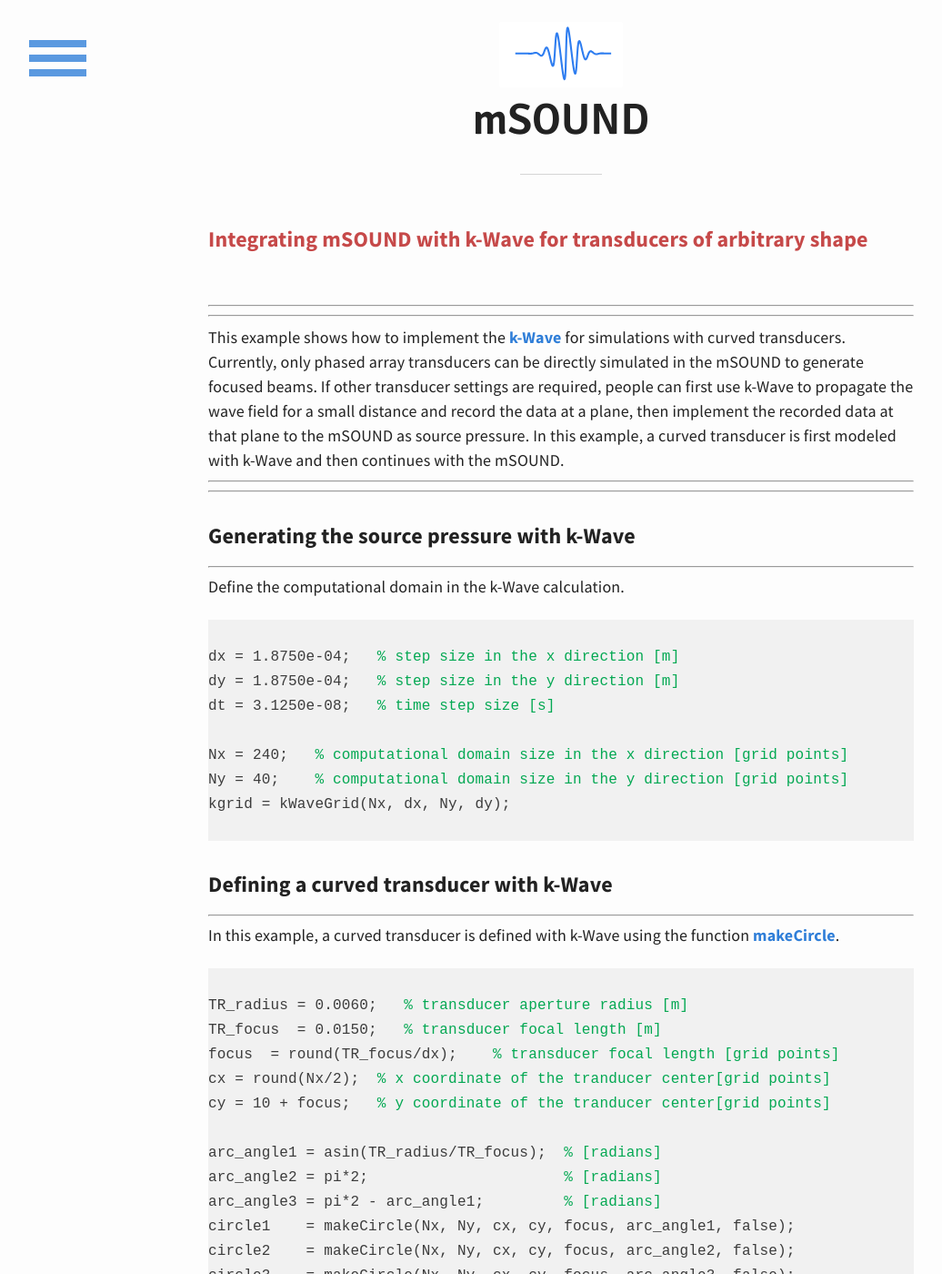
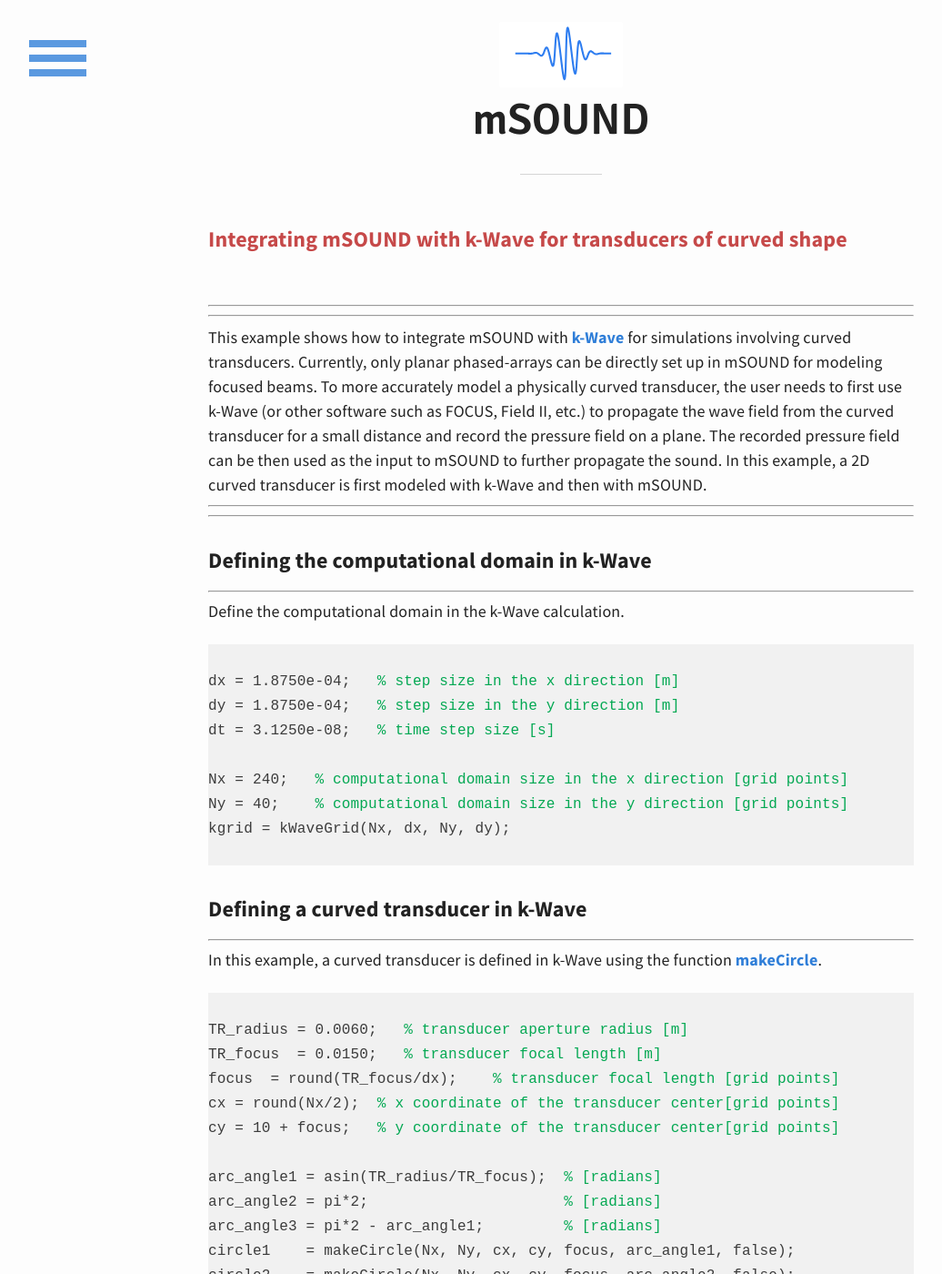
Before and after one commit to m-SOUND/mSOUND, a Jekyll site: the page built from _posts/2019-07-22-combine-k-Wave-TMDM.html, in a window 1280 px wide and 1400 px high. Shown: the whole window at 91% size, without its empty margins (23-1059 px from the left). Built offline with Jekyll 4.4.1, drawn with Linux system fonts in a browser that asks for light colours; some of the changed text lies outside the part shown.

Commit message:
Update 2019-07-22-combine-k-Wave-TMDM.html

```diff
--- a/_posts/2019-07-22-combine-k-Wave-TMDM.html
+++ b/_posts/2019-07-22-combine-k-Wave-TMDM.html
@@ -1,21 +1,23 @@
 ---
-title: Integrating mSOUND with k-Wave for transducers of arbitrary shape
+title: Integrating mSOUND with k-Wave for transducers of curved shape
 ---
 <p>
 <br>
 <hr>
 <hr>
-This example shows how to implement the <a href="http://www.k-wave.org/">k-Wave</a> for simulations with curved transducers.
-Currently, only phased array transducers can be directly simulated in the mSOUND to generate focused beams. If other transducer settings
-are required, people can first use k-Wave to propagate the wave field for a small distance and record the data at a plane,
-then implement the recorded data at that plane to the mSOUND as source pressure. In this example, a curved transducer is first modeled
-with k-Wave and then continues with the mSOUND.
+This example shows how to integrate mSOUND with <a href="http://www.k-wave.org/">k-Wave</a>
+for simulations involving curved transducers. Currently,
+only planar phased-arrays can be directly set up in mSOUND for modeling focused beams. To more accurately model a physically
+curved transducer, the user needs to first use k-Wave (or other software such as FOCUS, Field II, etc.)
+to propagate the wave field from the curved transducer for a small distance and record the pressure field on a plane.
+The recorded pressure field can be then used as the input to mSOUND to further propagate the sound. In this example,
+a 2D curved transducer is first modeled with k-Wave and then with mSOUND.
 <hr>
 <hr>
 </p>
 
 <!---k-Wave simulation--->
-<h6>Generating the source pressure with k-Wave</h6>
+<h6>Defining the computational domain in k-Wave</h6>
 <hr>
 <p>
 Define the computational domain in the k-Wave calculation.
@@ -31,17 +33,17 @@ kgrid = kWaveGrid(Nx, dx, Ny, dy);
 </p>
 
 <!---define a curved transducer with k-Wave--->
-<h6>Defining a curved transducer with k-Wave</h6>
+<h6>Defining a curved transducer in k-Wave</h6>
 <hr>
 <p>
- In this example, a curved transducer is defined with k-Wave using the function
-   <a href="http://www.k-wave.org/documentation/makeCircle.php">makeCircle</a>.
+ In this example, a curved transducer is defined in k-Wave using the function
+ <a href="http://www.k-wave.org/documentation/makeCircle.php">makeCircle</a>.
 <pre> <code>
 TR_radius = 0.0060;   <font color="#03a852">% transducer aperture radius [m] </font>
 TR_focus  = 0.0150;   <font color="#03a852">% transducer focal length [m]</font>
 focus  = round(TR_focus/dx);  <font color="#03a852">  % transducer focal length [grid points]</font>
-cx = round(Nx/2);  <font color="#03a852">% x coordinate of the tranducer center[grid points] </font>
-cy = 10 + focus;   <font color="#03a852">% y coordinate of the tranducer center[grid points] </font>
+cx = round(Nx/2);  <font color="#03a852">% x coordinate of the transducer center[grid points] </font>
+cy = 10 + focus;   <font color="#03a852">% y coordinate of the transducer center[grid points] </font>
 
 arc_angle1 = asin(TR_radius/TR_focus);  <font color="#03a852">% [radians] </font>
 arc_angle2 = pi*2;                      <font color="#03a852">% [radians] </font>
@@ -81,19 +83,19 @@ sensor_data = reshape(sensor_data, Nx, length(kgrid.t_array));
 <!---implement signal to the TMDM--->
 <h6>Implementing signals to the TMDM</h6>
 <p>
- Pressure recorded at the sensor positions from k-Wave simulation will be used as the source pressure for the TMDM simulation.
- One thing to take notice of is that sensor data from k-Wave is indexed as [time, sensor_positions], while in the
- TMDM is [sensor_positions, time]. If the time step or transverse saptial domain size in the k-Wave is different from TMDM,
+ Pressure recorded at the sensor positions from the k-Wave simulation will be used as the source pressure in mSOUND.
+ It is noted that sensor data from k-Wave is indexed as [time, sensor_positions], while in mSOUND it is [sensor_positions, time].
+ If the time step or transverse spatial domain size in k-Wave is different from that in mSOUND,
  sensor_data from the k-Wave needs to be resized.
 <pre> <code>
-<font color="#03a852">% defining the computational domain in TMDM</font>
+<font color="#03a852">% defining the computational domain in mSOUND</font>
 x_length = kgrid.dx*kgrid.Nx;
 y_length = TR_focus - kgrid.dy*(Ny-20);
 t_length = max(kgrid.t_array);
-dt = 6.2500e-08;  <font color="#03a852">% time step in TMDM [s]</font>
+dt = 6.2500e-08;  <font color="#03a852">% time step in mSOUND [s]</font>
 mgrid = set_grid(dt, t_length, dx, x_length, dy, y_length);
 
-<font color="#03a852">% resize the sensor data as a larger time step is applied in the TMDM</font>
+<font color="#03a852">% resize the sensor data as a larger time step is applied in mSOUND</font>
 source_p = sensor_data(:, 1:2:end).';
 
 <font color="#03a852">% Define the medium properties in the TMDM</font>
@@ -110,15 +112,14 @@ medium.c0   = 1500;  <font color="#03a852"> % reference speed of sound [m/s]</fo
 <!---simulation and results--->
 <h6>Forward simulation with TMDM</h6>
 <p>
- The figure below shows the time domain results
- at the geometrical focus of the transducer. The result generated
-with TMDM is compared with the result directly simulated with k-Wave.
+ The figure below shows the waveform at the geometrical focus of the transducer.
+ The result generated with mSOUND is compared with the result directly simulated with k-Wave and excellent agreement can be seen.
  <pre> <code>
- <font color="#03a852">% define sensor mask in the TMDM</font>
+ <font color="#03a852">% define sensor mask in mSOUND</font>
 sensor_mask = zeros(mgrid.num_x, mgrid.num_y+1);
 sensor_mask(:, end) = 1;
 
-<font color="#03a852">%2D forward simulation with TMDM</font>
+<font color="#03a852">% 2D forward simulation with mSOUND</font>
 reflection_order = 0;
 p_time = Forward2D(mgrid, medium, source_p, sensor_mask, reflection_order);
 </code>
```
Also changed, not shown: other parts of _posts/2019-07-22-combine-k-Wave-TMDM.html (+1 -1 lines).
